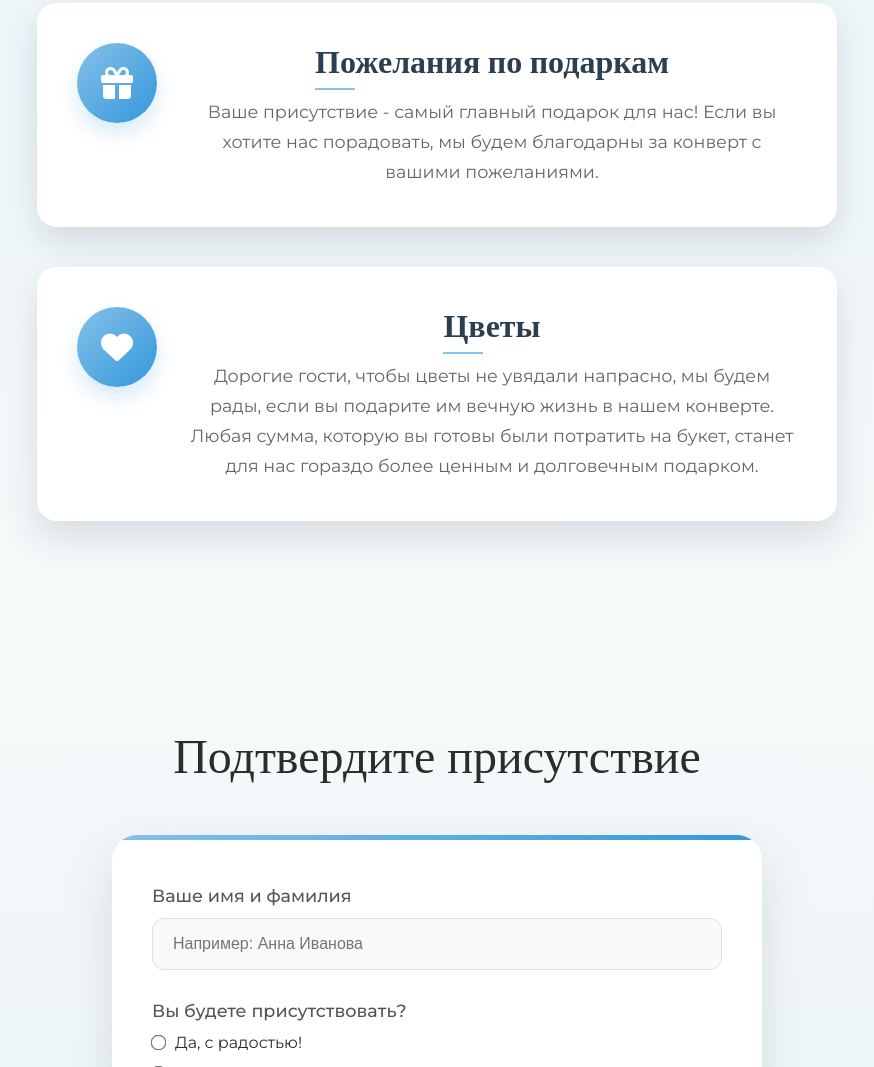
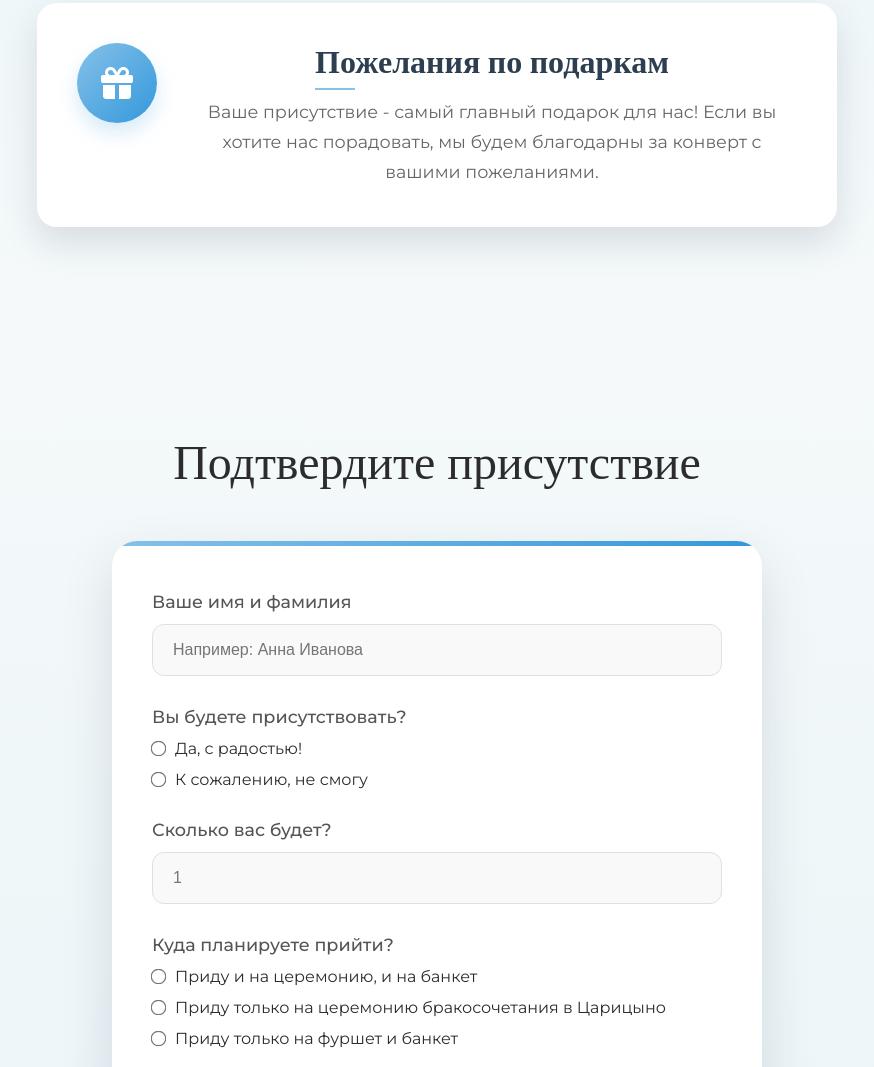
Before and after one commit to novilaa/victor_sofia, a plain HTML site: page index.html in a window 1280 px wide. Shown: the part 5405-6472 px from the top of the page, without its empty margins (203-1077 px from the left). Drawn offline with nearby package versions, Linux system fonts and the light colour scheme.

Commit message:
изменение

```diff
--- a/index.html
+++ b/index.html
@@ -1221,15 +1221,7 @@
         </div>
       </div>
 
-      <div class="detail-item">
-        <div class="detail-icon">
-          <i class="fas fa-heart"></i>
-        </div>
-        <div class="detail-content">
-          <h3>Цветы</h3>
-          <p>Дорогие гости, чтобы цветы не увядали напрасно, мы будем рады, если вы подарите им вечную жизнь в нашем конверте. Любая сумма, которую вы готовы были потратить на букет, станет для нас гораздо более ценным и долговечным подарком.</p>
-        </div>
-      </div>
+
     </div>
   </section>
 
```
